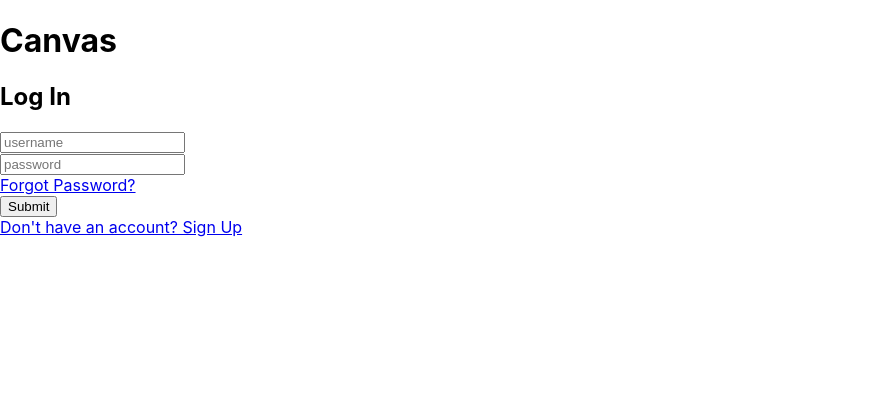
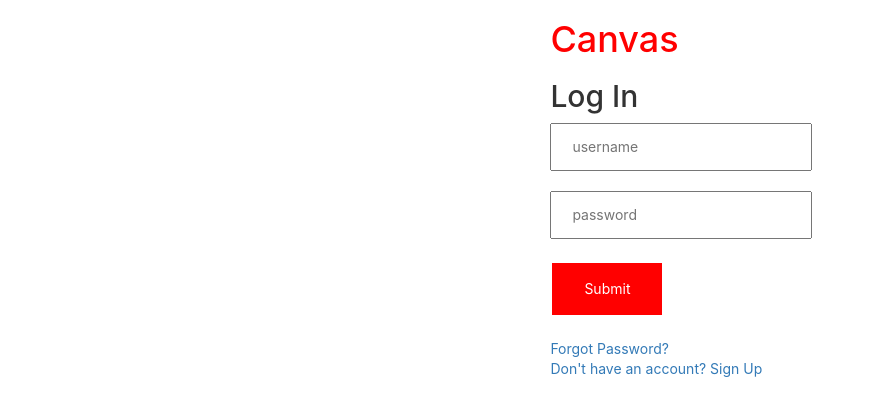
Before and after one commit to akinstlick/web-dev-react-project, a React (Create React App) app: page / in a window 1280 px wide. Shown: the top 416 px of the page, without its empty margins (0-875 px from the left). Built offline with nearby package versions, Linux system fonts and the light colour scheme.

Commit message:
more work on account

```diff
--- a/public/index.html
+++ b/public/index.html
@@ -25,6 +25,8 @@
       Learn how to configure a non-root public URL by running `npm run build`.
     -->
     <title>React App</title>
+    <!-- Icon pack import -->
+    <link rel="stylesheet" href="https://maxcdn.bootstrapcdn.com/bootstrap/3.3.7/css/bootstrap.min.css">
   </head>
   <body>
     <noscript>You need to enable JavaScript to run this app.</noscript>
--- a/src/components/account.js
+++ b/src/components/account.js
@@ -4,31 +4,35 @@
     switch(accounttype){
         case 1:
             return (
-                <div>
+                <div id="account">
                     <div id = "personal_info">
                         <h2> Account Information </h2>
                         <span id = "name"> Name: Jane </span>
-                        <input type = "text" id = "name_field"></input>
-                        <br />
+                        <br /> <br />
                         <span id = "email"> Email: jane@example.com </span>
-                        <input type = "text" id = "email_field"> </input>
-                        <br />
+                        <br /> <br />
                         <span id = "student_id"> Student ID: 123456789 </span>
-                        <input type = "text" id = "id_field"> </input>
                     </div>
-                    <input type = "button" value = "Edit Profile"></input>
+                    <div id="change_account" style={{display: 'none'}}>
+                        Name <input type = "text" id = "name_field"></input><br/>
+                        Email <input type = "text" id = "email_field"></input><br/>
+                        ID <input type = "text" id = "id_field"></input><br/>
+                    </div>
+                    <input type = "button" value = "Edit Profile" onClick={function(){document.getElementById("change_account").style.display = 'block'}}></input>
                     <br />
                     <br />
-                    <input type = "button" value = "Change Password"></input>
-                    <form id = "change_password">
+                    <input type = "button" value = "Change Password" onClick={function(){document.getElementById("change_password").style.display = 'block'}}></input>
+                    <br /> <br />
+                    <form id = "change_password" style={{display:'none'}}>
                         Current Password: <input type = "text" id = "curr_password"></input>
-                        <br />
+                        <br /> <br />
                         New Password: <input type = "text" id = "new_password"></input>
-                        <br />
+                        <br /> <br />
                         Confirm Password: <input type = "text" id = "confirm_password"></input>
+                        <br /> <br />
                         <input type = "submit"></input>
                     </form>
-                    <br />
+                    <br /> <br />
                     <div id = "security_questions">
                         <span> The security questions are: </span>
                         <ol>
@@ -40,14 +44,14 @@
                     <div id="security_question_answers">
                         <span>Change Security Question Answers</span>
                         <form id="change_answers">
-                            Enter your password: <input type = "text" id = "verify_password"></input>
-                            <br />
+                            Enter your password: <input type = "password" id = "verify_password"></input>
+                            <br /> <br />
                             Security Question 1: <input type="text" id="change_sq1"></input>
-                            <br />
+                            <br /> <br />
                             Security Question 2: <input type="text" id="change_sq2"></input>
-                            <br />
+                            <br /> <br />
                             Security Question 3: <input type="text" id="change_sq3"></input>
-                            <br />
+                            <br /> <br />
                             <input type="submit"></input>
                         </form>
                     </div>
@@ -56,19 +60,19 @@
         case 2:
             return (
                 <div>
-
+                    <p>not done yet</p>
                 </div>
             )
         case 3:
             return (
                 <div>
-
+                    <p>not done yet</p>
                 </div>
             )
         default:
             return (
                 <div>
-                    <p1>Error: Account not found</p1>
+                    <p>Error: Account not found</p>
                 </div>
             )
     }
--- a/src/components/login.js
+++ b/src/components/login.js
@@ -4,13 +4,13 @@
 
   return (
     <div id="logindiv">
-        <h1>Canvas</h1>
+        <h1 style={{color: 'red'}}>Canvas</h1>
         <h2>Log In</h2>
         <form id="login">
-            <input type="text" id="username" placeholder="username"></input><br/>
-            <input type="password" id="password" placeholder="password"></input><br/>
+            <input type="text" id="username" placeholder="username"></input><br/><br/>
+            <input type="password" id="password" placeholder="password"></input><br/><br/>
+            <input type="submit" onClick={loginFunc}></input><br/><br/>
             <a href="./forgot_password">Forgot Password?</a><br/>
-            <input type="submit" onClick={loginFunc}></input>
         </form>
         <a href="signup">Don't have an account? Sign Up</a>
     </div>
--- a/src/components/sidebar.js
+++ b/src/components/sidebar.js
@@ -6,29 +6,29 @@
         case 1:
             return (
                 <div id="navigation">
-                    <a href="account">My Account</a><br/>
-                    <a href="dashboard">Dashboard</a><br/>
-                    <a href="courses">Courses</a><br/>
-                    <a href="login">Logout</a>
+                    <a href="account"><i class="glyphicon glyphicon-user"></i> My Account</a><br/>
+                    <a href="dashboard"><i class="glyphicon glyphicon-dashboard"></i> Dashboard</a><br/>
+                    <a href="courses"><i class="glyphicon glyphicon-list-alt"></i> Courses</a><br/>
+                    <a href="login"><i class="glyphicon glyphicon-log-out"></i> Logout</a>
                 </div>
             )
         case 2:
             return (
                 <div id="navigation">
-                    <a href="account">My Account</a><br/>
-                    <a href="dashboard">Dashboard</a><br/>
-                    <a href="courses">Courses</a><br/>
-                    <a href="login">Logout</a>
+                    <a href="account"><i class="glyphicon glyphicon-user"></i> My Account</a><br/>
+                    <a href="dashboard"><i class="glyphicon glyphicon-dashboard"></i> Dashboard</a><br/>
+                    <a href="courses"><i class="glyphicon glyphicon-list-alt"></i> Courses</a><br/>
+                    <a href="login"><i class="glyphicon glyphicon-log-out"></i> Logout</a>
                 </div>
             )
         case 3:
             return (
                 <div id="navigation">
-                    <a href="account">My Account</a><br/>
-                    <a href="dashboard">Dashboard</a><br/>
-                    <a href="courses">Courses</a><br/>
-                    <a href="admin_settings">Settings</a><br/>
-                    <a href="login">Logout</a>
+                    <a href="account"><i class="glyphicon glyphicon-user"></i> My Account</a><br/>
+                    <a href="dashboard"><i class="glyphicon glyphicon-dashboard"></i> Dashboard</a><br/>
+                    <a href="courses"><i class="glyphicon glyphicon-list-alt"></i> Courses</a><br/>
+                    <a href="admin_settings"><i class="glyphicon glyphicon-cog"></i> Settings</a><br/>
+                    <a href="login"><i class="glyphicon glyphicon-log-out"></i> Logout</a>
                 </div>
             )
         default:
--- a/src/index.css
+++ b/src/index.css
@@ -11,3 +11,56 @@
   font-family: source-code-pro, Menlo, Monaco, Consolas, 'Courier New',
     monospace;
 }
+
+#logindiv{
+  position: absolute;
+  align-items: center;
+  left:43%;
+}
+
+#login{
+  width: fit-content;
+  align-items: center;
+}
+
+input[type=text],input[type=password]{
+  padding: 12px 20px;
+}
+
+input[type=submit]{
+  background-color: red;
+  border: none;
+  color: white;
+  padding: 16px 32px;
+  text-decoration: none;
+  margin: 4px 2px;
+  cursor: pointer;
+}
+
+#navigation{
+  position: absolute;
+  left: 10%;
+  top: 10%;
+  display: flex;
+  flex-direction: column;
+}
+
+a[href=account],a[href=dashboard],a[href=courses],a[href=login],a[href=admin_settings] {
+  font: bold 14px Arial;
+  text-decoration: none;
+  background-color: white;
+  color: #333333;
+  padding: 8px 12px 8px 12px;
+  border-top: 1px solid #CCCCCC;
+  border-right: 1px solid #333333;
+  border-bottom: 1px solid #333333;
+  border-left: 1px solid #CCCCCC;
+}
+
+a[href=account]:hover,a[href=dashboard]:hover,a[href=courses]:hover,a[href=login]:hover,a[href=admin_settings]:hover{
+  background-color: #CCCCCC;
+}
+
+#account{
+  text-align: center;
+}
```
